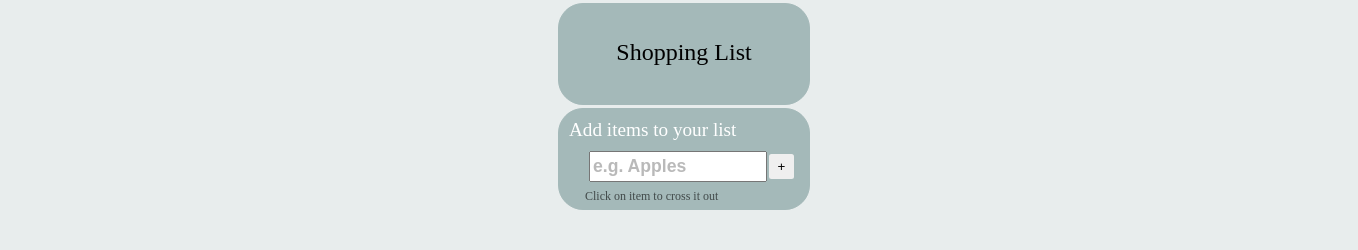
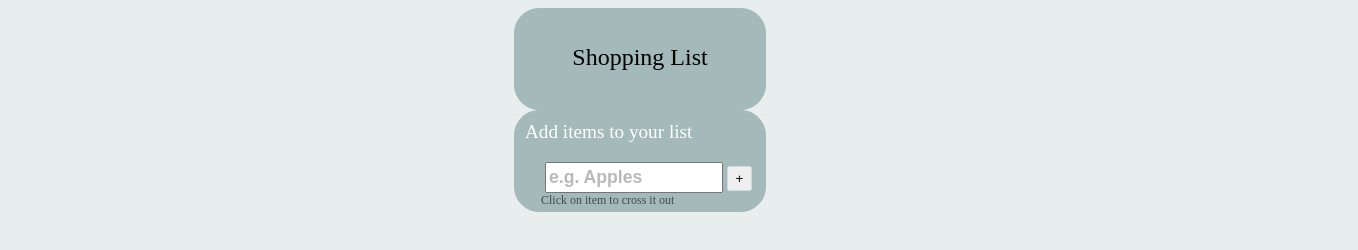
Before and after one commit to basseljaafar/shopping-list, a plain HTML site: page index.html in a window 1280 px wide. Shown: the whole page, 1358 px wide, since content can reach past the window. Drawn offline with nearby package versions, Linux system fonts and the light colour scheme.

Commit message:
Beautify and Center
Modified the code by beautifying it to make it easier to read and then
properly centering the content using css.

```diff
--- a/main.css
+++ b/main.css
@@ -1,184 +1,147 @@
 body {
-background:#e8eded;
+    background: #e8eded;
 }
-
 .part {
-width:1350px;
-
-
+    /*width:1350px;*/
 }
-
 .one {
-height:200px;
+    height: 200px;
     /*outline:1px solid black;*/
 }
-
 .two {
-height:400px;
+    height: 400px;
     /*outline:1px solid red;*/
 }
-
 .box {
-position:absolute;
-height:100px;
-width:250px;
-border:1px solid #a4b9b9;
-margin-left:550px;
-margin-top:100px;
-border-radius:25px;
-background:#a4b9b9;
+    height: 100px;
+    width: 250px;
+    border: 1px solid #a4b9b9;
+    margin: 0 auto;
+    border-radius: 25px;
+    background: #a4b9b9;
 }
-
 .intro {
-position:absolute;
-height:100px;
-width:250px;
-border:1px solid #a4b9b9;
-margin-left:550px;
-/*margin-top:100px;*/
-border-radius:25px;
-background:#a4b9b9;
-top:3px;
-text-align:center;
-font-family:Stencil;
-font-size:150%;
-
+    height: 100px;
+    width: 250px;
+    margin: 0 auto;
+    border: 1px solid #a4b9b9;
+    border-radius: 25px;
+    background: #a4b9b9;
+    top: 3px;
+    text-align: center;
+    font-family: Stencil;
+    font-size: 150%;
 }
-
 .title {
-margin-top:35px;
+    margin-top: 35px;
 }
-
 .text {
-position:absolute;
-height:25px;
-width:170px;
-top:42px;
-left:30px;
-font-size:110%;
-font-family:Arial;
-padding-left:2px;
+    height: 25px;
+    width: 170px;
+    margin-left: 30px;
+    font-size: 110%;
+    font-family: Arial;
+    padding-left: 2px;
     /*color:gray;*/
-font-weight:bold;
+    font-weight: bold;
 }
-
-.but:focus {outline:0;}
-
+.but:focus {
+    outline: 0;
+}
 .but {
-height:25px;
-width:25px;
-position:absolute;
-padding:1px;
-border:0px;
-margin:0px;
-border-radius:10%;
-background:#d1dcdcl
-border:1px solid #d1dcdc;
-top:45px;
-left:210px;
-cursor:pointer;
+    height: 25px;
+    width: 25px;
+    padding: 1px;
+    border: 0px;
+    margin: 0px;
+    border-radius: 10%;
+    background: #d1dcdcl;
+    border: 1px solid #d1dcdc;
+    cursor: pointer;
 }
-
-.big{
-height:27px;
-width:27px;
-top:44px;
-left:209px;
-font-size:110%;
+.big {
+    height: 27px;
+    width: 27px;
+    top: 44px;
+    left: 209px;
+    font-size: 110%;
 }
-
 .add {
-display:block;
-position:absolute;
-font-family:Stencil;
-font-size:120%;
-color:white;
-left:10px;
-margin-top:10px;
+    display: block;
+    font-family: Stencil;
+    font-size: 120%;
+    color: white;
+    margin-left: 10px;
+    margin-top: 10px;
 }
-
 li {
-text-align:center;
-border-radius:20px;
-width:250px;
-height:50px;
-border:1px solid #769797;
-margin-top:5px;
-background:#769797;
-font-family:Stencil;
-color:white;
-font-size:110%;
+    text-align: center;
+    border-radius: 20px;
+    width: 250px;
+    height: 50px;
+    border: 1px solid #769797;
+    margin: 5px auto 0;
+    background: #769797;
+    font-family: Stencil;
+    color: white;
+    font-size: 110%;
 }
-
 .color {
-	background:#acc0c0;
-	border:1px solid #acc0c0;
+    background: #acc0c0;
+    border: 1px solid #acc0c0;
 }
-
 ul {
-position:relative;
-margin-top:0px;
-padding:0;
-margin-left:550px;
+    margin-top: 0px;
+    padding: 0;
     list-style-type: none;
 }
-
 .element {
-display:block;
-cursor:pointer;
+    display: block;
+    cursor: pointer;
 }
-
 .trial {
     text-decoration: line-through;
-
 }
-
 img {
-height:25px;
-width:25px;
-margin:0;
-padding:0;
-position:relative;
-top:-42.5px;
-left:90px;
-opacity:0.6;
-display:none;
-cursor:pointer;
+    height: 25px;
+    width: 25px;
+    margin: 0;
+    padding: 0;
+    position: relative;
+    top: -42.5px;
+    left: 90px;
+    opacity: 0.6;
+    display: none;
+    cursor: pointer;
 }
-
-.display{
-	display:initial;
+.display {
+    display: initial;
 }
-
 .op {
-	opacity:1;
+    opacity: 1;
 }
-
 .instructions {
-display:block;
-font-family:Stencil;
+    display: block;
+    font-family: Stencil;
     /*color:gray;*/
-font-size:75%;
-position:absolute;
-margin:0;
-padding:0;
-bottom:5px;
-left:26px;
-opacity:0.6;
+    font-size: 75%;
+    margin: 0;
+    padding: 0;
+    margin-bottom: 5px;
+    margin-left: 26px;
+    opacity: 0.6;
 }
-
 ::-webkit-input-placeholder {
-   opacity:0.5;
+    opacity: 0.5;
 }
-
-:-moz-placeholder { /* Firefox 18- */
-   opacity:0.5;
+:-moz-placeholder {
+    /* Firefox 18- */
+    opacity: 0.5;
 }
-
-::-moz-placeholder {  /* Firefox 19+ */
-   opacity:0.5;
+::-moz-placeholder {
+    /* Firefox 19+ */
+    opacity: 0.5;
 }
-
 :-ms-input-placeholder {
-   opacity:0.5;
+    opacity: 0.5;
 }
```
Also changed, not shown: index.html (+7 -3 lines). Lines whose indentation alone changed are shown as unchanged.
